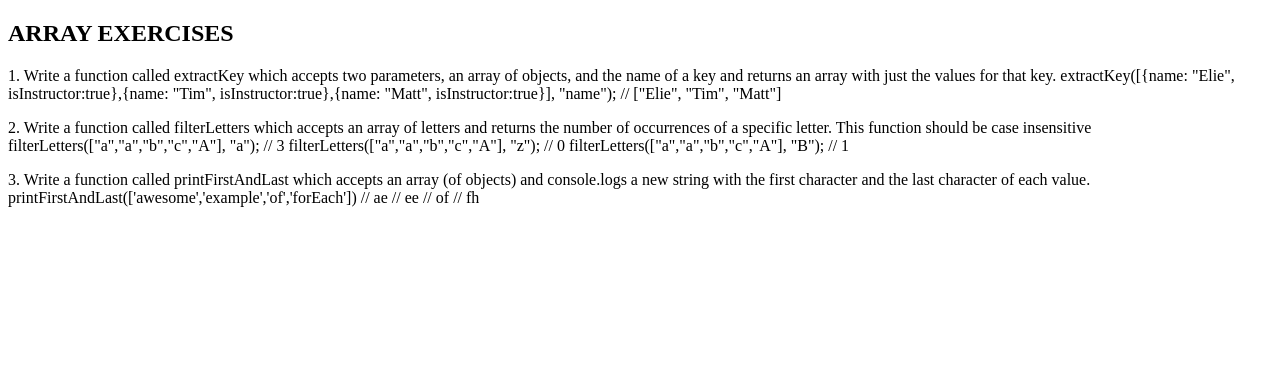
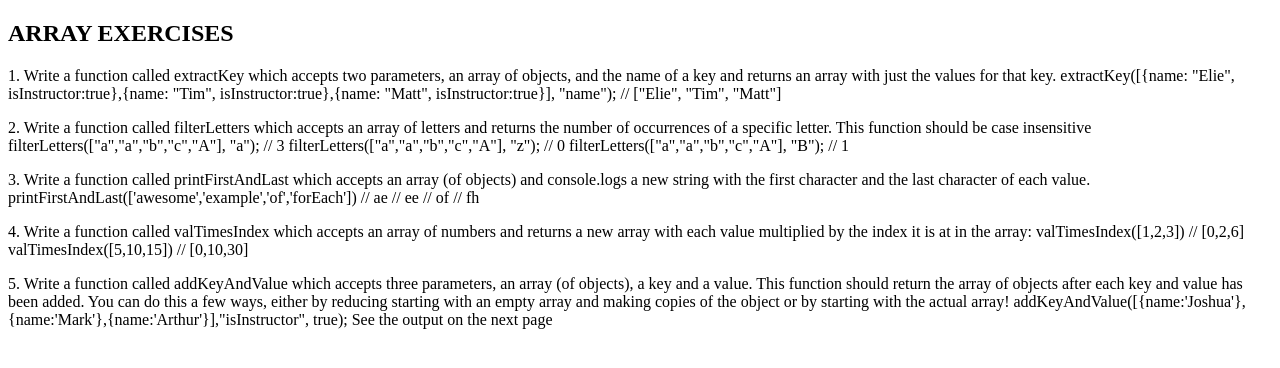
Before and after one commit to AElozinoLopez/javascript-array-assignment, a plain HTML site: page index.html in a window 1280 px wide. Drawn offline with Linux system fonts and the light colour scheme.

Commit message:
Added exercise 5

```diff
--- a/index.html
+++ b/index.html
@@ -33,6 +33,23 @@
         // fh
 
     </p>
+
+    <p>
+       4. Write a function called valTimesIndex which accepts an array of numbers and returns a new array with each value multiplied by the index it is at in the array:
+        valTimesIndex([1,2,3]) // [0,2,6]
+        valTimesIndex([5,10,15]) // [0,10,30]
+    </p>
+
+    <p>
+        5. Write a function called addKeyAndValue which accepts three parameters, an array (of objects), a key and a value.
+        This function should return the array of objects after each key and value has been added. You can do this a few
+        ways, either by reducing starting with an empty array and making copies of the object or by starting with the
+        actual array!
+        addKeyAndValue([{name:'Joshua'},{name:'Mark'},{name:'Arthur'}],"isInstructor", true);
+
+        See the output on the next page
+
+    </p>
     <script src="array.js"></script>
 </body>
 </html>
```
